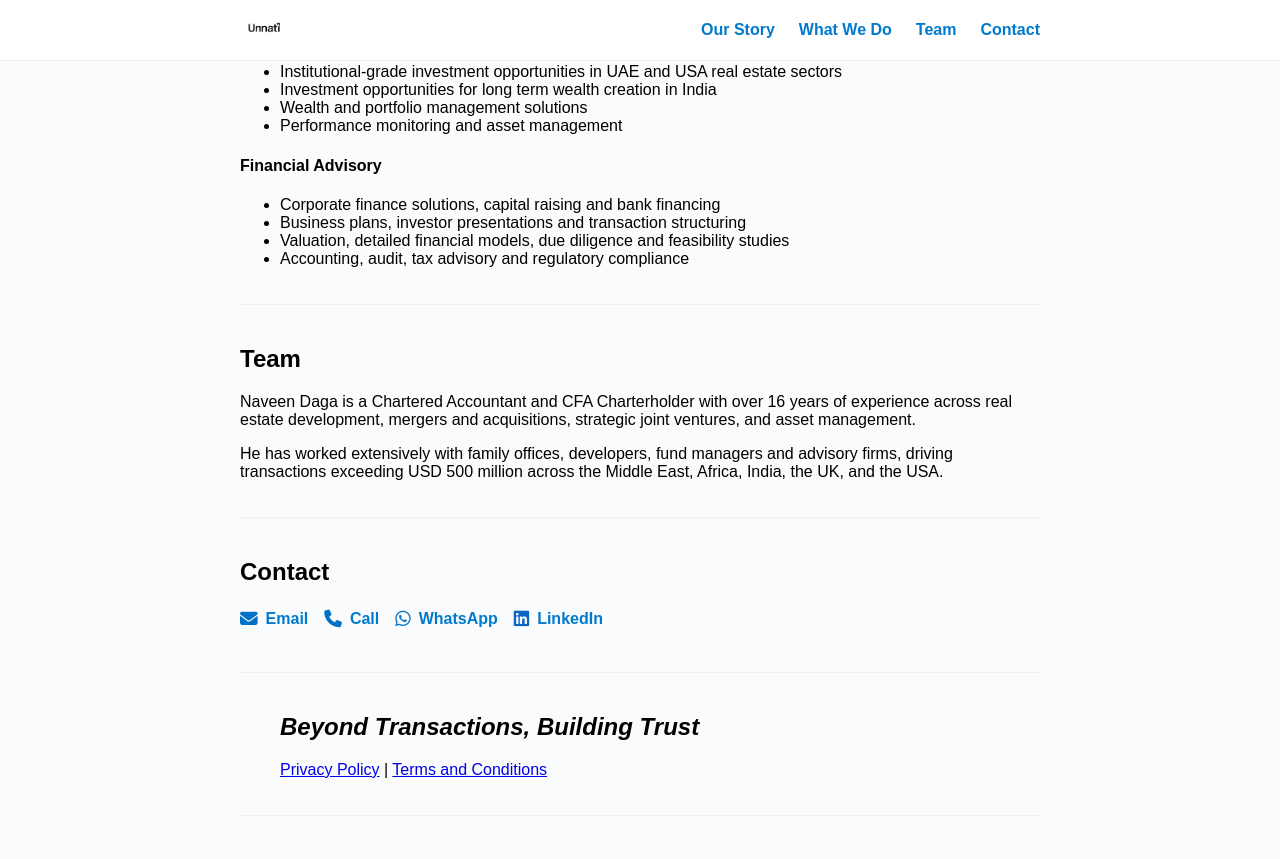
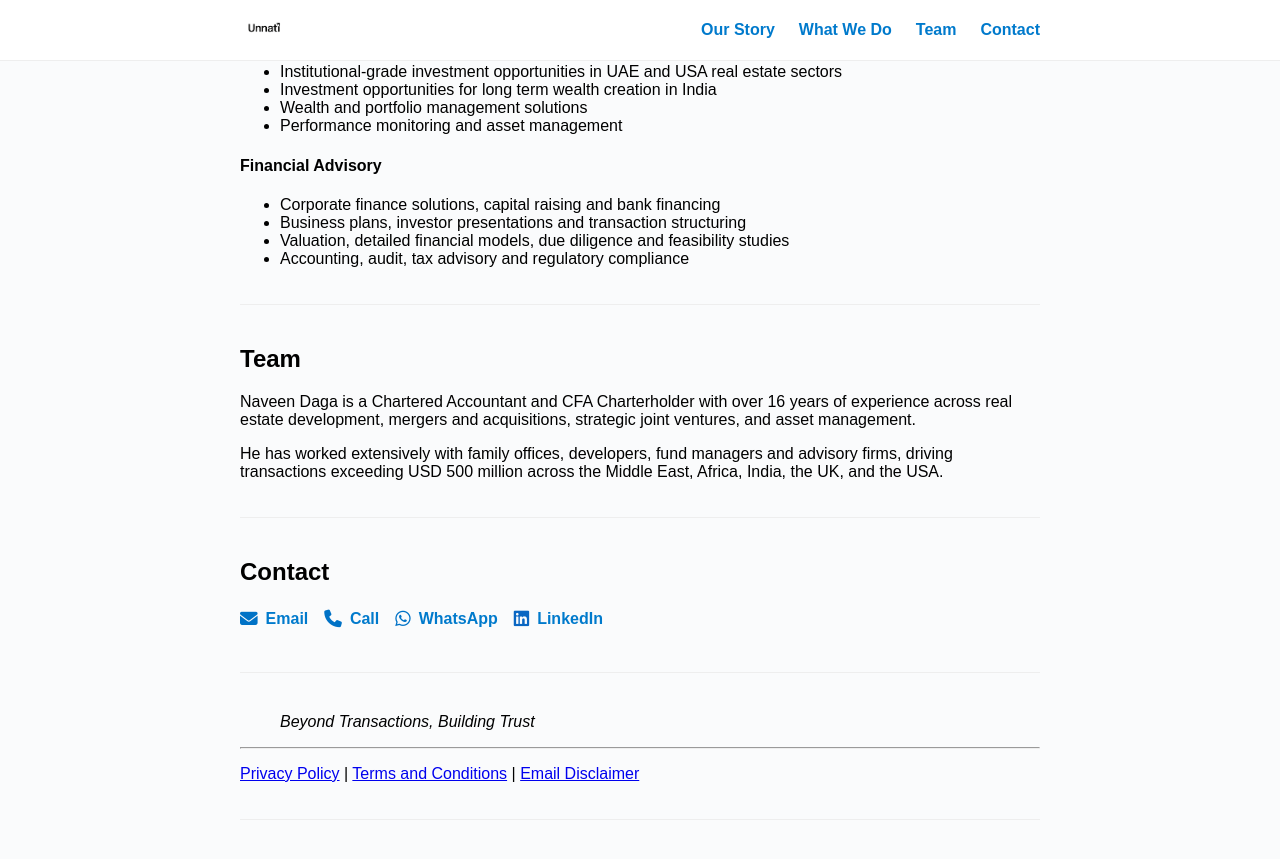
Before and after one commit to ashish161/naveen, a Jekyll site: the page built from index.html, in a window 1280 px wide and 900 px high, scrolled down 820 px. Shown: the top 859 px of the window. Built offline with Jekyll 4.4.1, drawn with Linux system fonts in a browser that asks for light colours.

Commit message:
Added Disclaimers

```diff
--- a/_sections/05-tagline.md
+++ b/_sections/05-tagline.md
@@ -8,5 +8,6 @@ permalink: /tagline/
 ---
 
 > _Beyond Transactions, Building Trust_
+
 ---
-[Privacy Policy]({{ '/privacy_policy/' | relative_url }}) | [Terms and Conditions]({{ '/tnc/' | relative_url }})
+[Privacy Policy]({{ '/privacy_policy/' | relative_url }}) | [Terms and Conditions]({{ '/tnc/' | relative_url }}) |   [Email Disclaimer]({{ '/email_policy/' | relative_url }})
```
Also changed, not shown: 3 other files.
